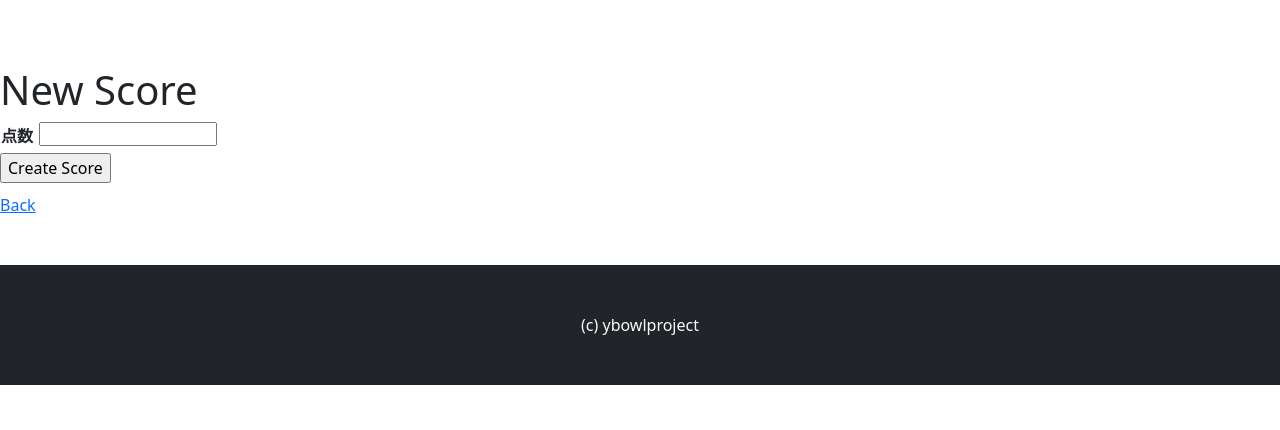
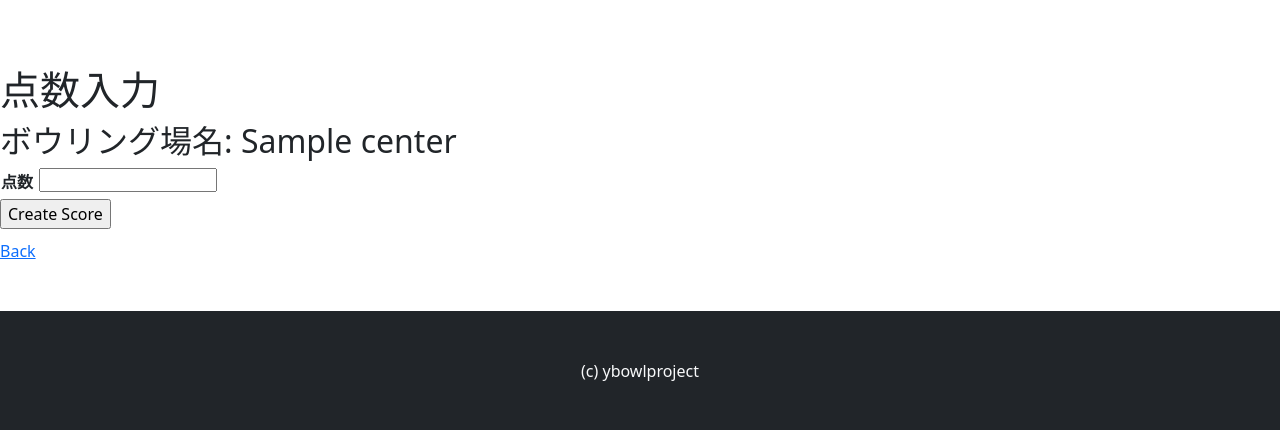
Before and after one commit to YusukeYoshida23/ybowl, a Rails app: page /bowling_centers/1/scores/new in a window 1280 px wide. Shown: the part 54-484 px from the top of the page. Run offline with Rails 7, Linux system fonts and the light colour scheme; tables that the repository leaves empty hold one stand-in row (values such as "Sample post"); style sheets or scripts are compiled from the project's sources; some libraries are stand-ins or nearby versions.

Commit message:
ボウリング場とスコアをネストしページが上手く遷移するよう調整

```diff
--- a/app/controllers/bowling_centers_controller.rb
+++ b/app/controllers/bowling_centers_controller.rb
@@ -8,8 +8,8 @@ class BowlingCentersController < ApplicationController
 
   # GET /bowling_centers/1 or /bowling_centers/1.json
   def show
-    @bowling_centers = BowlingCenter.all
-    @scores = Score.all
+    @bowling_center = BowlingCenter.find(params[:id])
+    @scores = @bowling_center.scores.all
   end
 
   # GET /bowling_centers/new
--- a/app/controllers/scores_controller.rb
+++ b/app/controllers/scores_controller.rb
@@ -8,11 +8,13 @@ class ScoresController < ApplicationController
 
   # GET /scores/1 or /scores/1.json
   def show
-    @scores = Score.all
+    @bowling_center = BowlingCenter.find(params[:bowling_center_id])
+    @score = Score.find(params[:id])
   end
 
   # GET /scores/new
   def new
+    @bowling_center = BowlingCenter.find(params[:bowling_center_id])
     @score = Score.new
   end
 
@@ -23,7 +25,9 @@ class ScoresController < ApplicationController
   # POST /scores or /scores.json
   def create
     @score = Score.new(score_params)
+    @bowling_center = BowlingCenter.find(params[:bowling_center_id])
     @score.user_id = current_user.id
+    binding.pry
 
     respond_to do |format|
       if @score.save
--- a/app/views/home/top.html.erb
+++ b/app/views/home/top.html.erb
@@ -20,3 +20,4 @@
 
 </div>
   <p><%= link_to "ボウリング場を登録する", new_bowling_center_path %></p>
+  <p><%= link_to "ボウリング場一覧", bowling_centers_path %></p>
--- a/app/views/scores/_form.html.erb
+++ b/app/views/scores/_form.html.erb
@@ -1,4 +1,4 @@
-<%= form_with(model: score) do |form| %>
+<%= form_with(model: [@bowling_center, @score]) do |form| %>
   <% if score.errors.any? %>
     <div id="error_explanation">
       <h2><%= pluralize(score.errors.count, "error") %> prohibited this score from being saved:</h2>
@@ -18,6 +18,9 @@
     </tr>
   </table>
 
+    <%= hidden_field_tag :id, @bowling_center.id %>
+    <%= hidden_field_tag :name, @bowling_center.name %>
+
   <div class="actions">
     <%= form.submit %>
   </div>
--- a/app/views/scores/new.html.erb
+++ b/app/views/scores/new.html.erb
@@ -1,5 +1,7 @@
-<h1>New Score</h1>
+<h1>点数入力</h1>
+
+<h2>ボウリング場名: <%= @bowling_center.name %></h2>
 
 <%= render 'form', score: @score %>
 
-<%= link_to 'Back', scores_path %>
+<%= link_to 'Back', bowling_centers_path %>
--- a/config/routes.rb
+++ b/config/routes.rb
@@ -1,6 +1,6 @@
 Rails.application.routes.draw do
   resources :bowling_centers do
-    resources :scores
+    resources :scores, :except => :index
   end
 
   devise_for :users, controllers: {
--- /dev/null
+++ b/db/migrate/20220302132305_add_user_id_to_scores.rb
@@ -0,0 +1,6 @@
+class AddUserIdToScores < ActiveRecord::Migration[6.1]
+  def change
+    add_column :scores, :user_id, :integer
+    add_index :scores, :user_id
+  end
+end
```
Also changed, not shown: app/views/bowling_centers/show.html.erb (+6 -7 lines), app/views/scores/show.html.erb (+6 -6 lines), Gemfile, Gemfile.lock, db/schema.rb.
